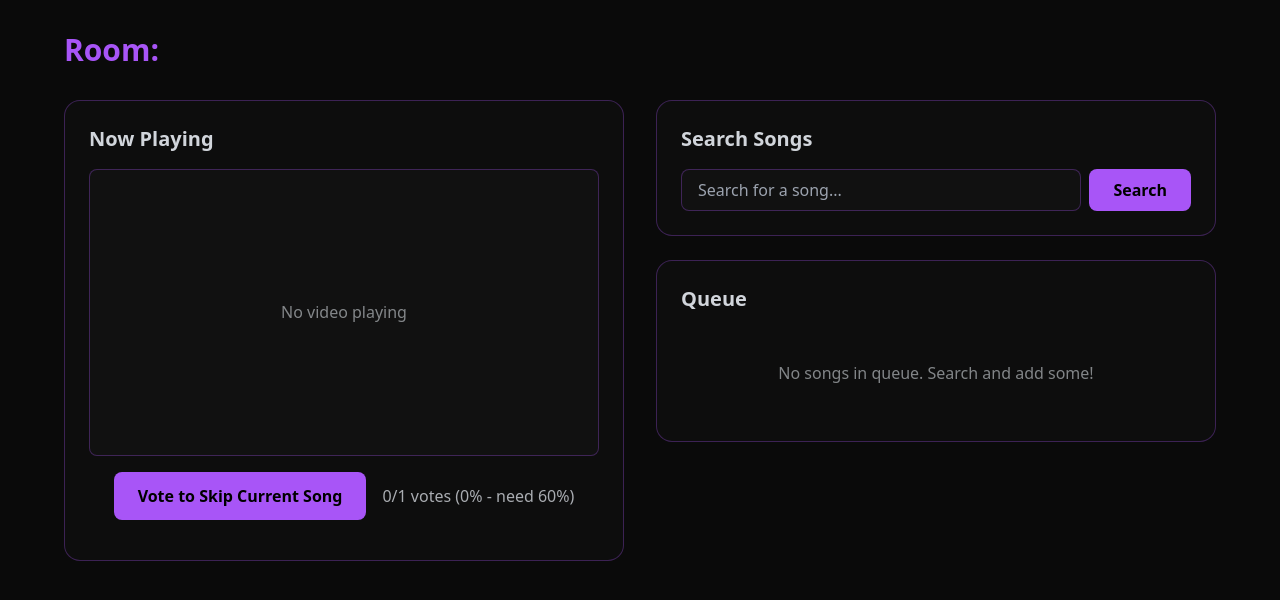
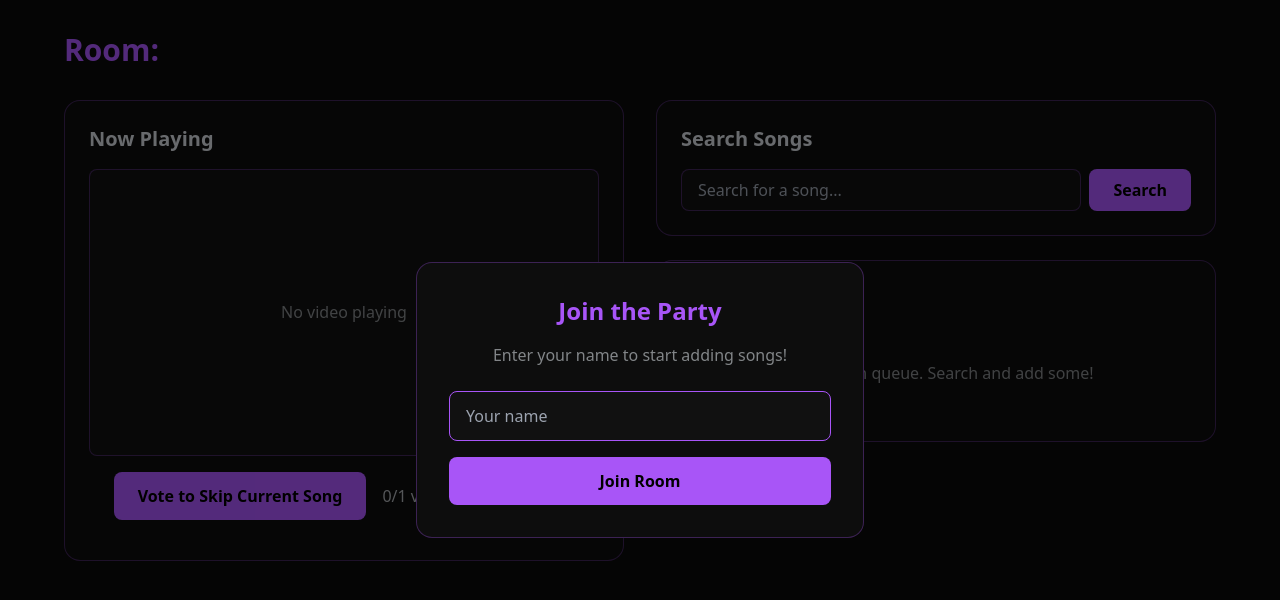
Before and after one commit to nyanty/party-queue, a Next.js app in the folder frontend/: page /room/rm1 in a window 1280 px wide. Shown: the top 600 px of the page. Built offline with nearby package versions, Linux system fonts and the light colour scheme.

Commit message:
Add username prompt and enhance UI with thumbnails and badges

```diff
--- a/frontend/components/QueueList.jsx
+++ b/frontend/components/QueueList.jsx
@@ -16,7 +16,11 @@ export default function QueueList({ queue }) {
                 >
                     <div className="flex-1">
                         <h3 className="font-semibold text-silver">{song.title}</h3>
-                        <p className="text-sm text-silver/60">Added by: {song.user || 'Unknown'}</p>
+                        <div className="flex items-center gap-2 mt-1">
+                            <span className="text-xs bg-purpleAccent/20 text-purpleAccent px-2 py-1 rounded">
+                                {song.user || 'Unknown'}
+                            </span>
+                        </div>
                     </div>
                     <div className="text-purpleAccent font-semibold">
                         #{index + 1}
--- a/frontend/pages/room/rm1.js
+++ b/frontend/pages/room/rm1.js
@@ -16,6 +16,8 @@ export default function Room() {
     const [searchResults, setSearchResults] = useState([]);
     const [skipVotes, setSkipVotes] = useState({ voters: 0, userCount: 1 });
     const [message, setMessage] = useState({ text: '', type: '' });
+    const [username, setUsername] = useState('');
+    const [showUsernamePrompt, setShowUsernamePrompt] = useState(true);
 
     useEffect(() => {
         if (!id) return;
@@ -24,7 +26,7 @@ export default function Room() {
         const backendUrl = process.env.NEXT_PUBLIC_BACKEND_URL || 'http://localhost:4000';
         socket = io(backendUrl);
 
-        socket.emit('joinRoom', { roomId: id, username: 'Guest', isHost: false });
+        // Don't join room yet, wait for username
 
         socket.on('queueUpdated', (updatedQueue) => {
             setQueue(updatedQueue);
@@ -58,15 +60,24 @@ export default function Room() {
         setTimeout(() => setMessage({ text: '', type: '' }), 5000);
     };
 
+    const handleUsernameSubmit = (name) => {
+        if (!name.trim()) return;
+        setUsername(name.trim());
+        setShowUsernamePrompt(false);
+        if (socket) {
+            socket.emit('joinRoom', { roomId: id, username: name.trim(), isHost: false });
+        }
+    };
+
     const handleSearch = (results) => {
         setSearchResults(results.items || []);
     };
 
     const addToQueue = (song) => {
-        if (socket) {
+        if (socket && username) {
             socket.emit('addSong', {
                 roomId: id,
-                username: 'Guest',
+                username,
                 song: {
                     videoId: song.id.videoId,
                     title: song.snippet.title,
@@ -77,8 +88,8 @@ export default function Room() {
     };
 
     const handleVoteSkip = () => {
-        if (socket) {
-            socket.emit('voteSkip', { roomId: id, username: 'Guest' });
+        if (socket && username) {
+            socket.emit('voteSkip', { roomId: id, username });
         }
     };
 
@@ -90,6 +101,31 @@ export default function Room() {
 
     return (
         <div className="min-h-screen p-8 bg-background text-silver">
+            {/* Username Prompt Modal */}
+            {showUsernamePrompt && (
+                <div className="fixed inset-0 bg-black/50 flex items-center justify-center z-50">
+                    <div className="bg-[#0d0d0d] p-8 rounded-2xl border border-purpleAccent/30 max-w-md w-full mx-4">
+                        <h2 className="text-2xl font-bold text-purpleAccent mb-4 text-center">Join the Party</h2>
+                        <p className="text-silver/60 mb-6 text-center">Enter your name to start adding songs!</p>
+                        <form onSubmit={(e) => { e.preventDefault(); handleUsernameSubmit(e.target.username.value); }}>
+                            <input
+                                type="text"
+                                name="username"
+                                placeholder="Your name"
+                                className="w-full px-4 py-3 rounded-lg bg-[#111] border border-purpleAccent/30 text-silver focus:outline-none focus:border-purpleAccent mb-4"
+                                autoFocus
+                            />
+                            <button
+                                type="submit"
+                                className="w-full px-6 py-3 rounded-lg bg-purpleAccent text-black font-semibold hover:bg-purpleAccent/90 transition-colors"
+                            >
+                                Join Room
+                            </button>
+                        </form>
+                    </div>
+                </div>
+            )}
+
             <div className="max-w-6xl mx-auto">
                 <div className="flex justify-between items-center mb-8">
                     <h1 className="text-3xl font-bold text-purpleAccent">
@@ -133,15 +169,20 @@ export default function Room() {
                                     {searchResults.map((song) => (
                                         <div
                                             key={song.id.videoId}
-                                            className="p-3 bg-[#111] rounded-lg border border-purpleAccent/20 flex justify-between items-center"
+                                            className="p-3 bg-[#111] rounded-lg border border-purpleAccent/20 flex items-center gap-3 hover:border-purpleAccent/50 transition-colors"
                                         >
-                                            <div className="flex-1">
-                                                <h3 className="text-sm font-medium">{song.snippet.title}</h3>
-                                                <p className="text-xs text-silver/60">{song.snippet.channelTitle}</p>
+                                            <img
+                                                src={song.snippet.thumbnails.default.url}
+                                                alt={song.snippet.title}
+                                                className="w-12 h-12 rounded object-cover"
+                                            />
+                                            <div className="flex-1 min-w-0">
+                                                <h3 className="text-sm font-medium truncate">{song.snippet.title}</h3>
+                                                <p className="text-xs text-silver/60 truncate">{song.snippet.channelTitle}</p>
                                             </div>
                                             <button
                                                 onClick={() => addToQueue(song)}
-                                                className="px-3 py-1 text-sm rounded bg-purpleAccent text-black hover:bg-purpleAccent/90"
+                                                className="px-3 py-1 text-sm rounded bg-purpleAccent text-black hover:bg-purpleAccent/90 transition-colors"
                                             >
                                                 Add
                                             </button>
```
Also changed, not shown: 1 other file (tests, documents, lock files or other folders).
